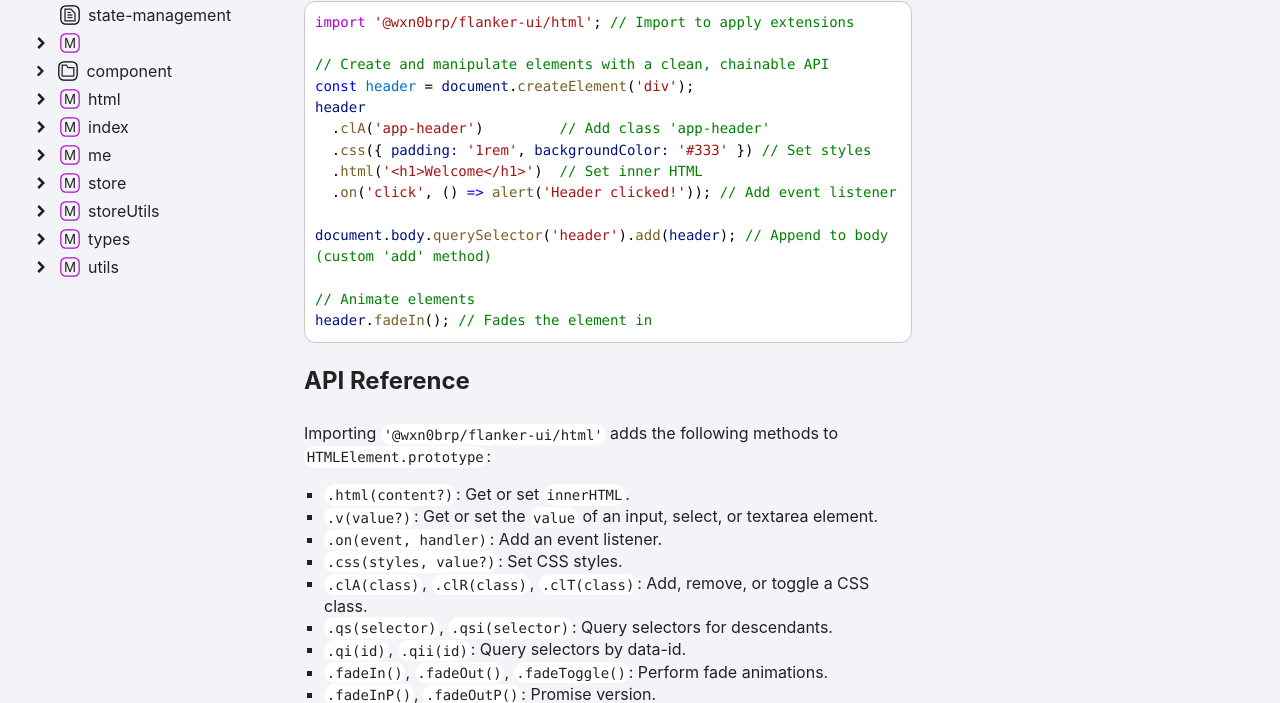
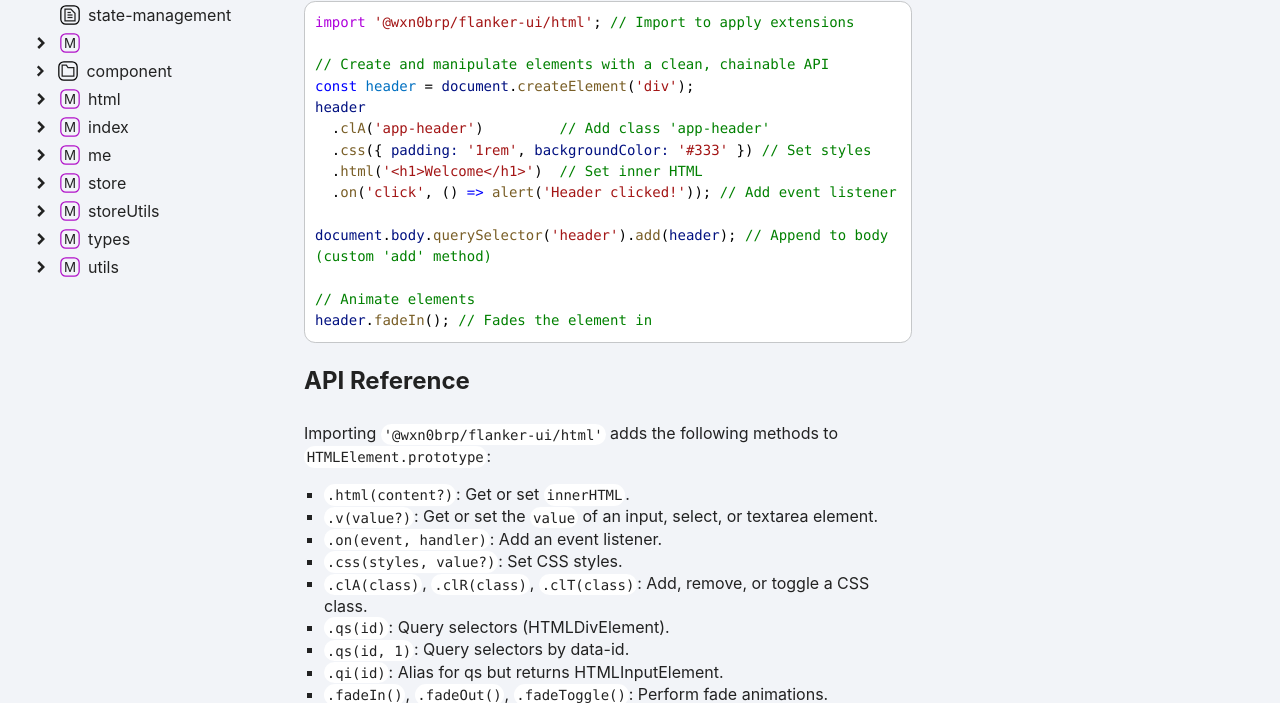
Before and after one commit to wxn0brP/FlankerUi, a plain HTML site: page documents/dom-extensions.html in a window 1280 px wide. Shown: the part 240-943 px from the top of the page. Drawn offline with Linux system fonts and the light colour scheme.

Commit message:
deploy: 2f09aa6e12b7193c9b0414207e76434aa5c9351c

```diff
--- a/documents/dom-extensions.html
+++ b/documents/dom-extensions.html
@@ -9,8 +9,9 @@
 <li><code>.on(event, handler)</code>: Add an event listener.</li>
 <li><code>.css(styles, value?)</code>: Set CSS styles.</li>
 <li><code>.clA(class)</code>, <code>.clR(class)</code>, <code>.clT(class)</code>: Add, remove, or toggle a CSS class.</li>
-<li><code>.qs(selector)</code>, <code>.qsi(selector)</code>: Query selectors for descendants.</li>
-<li><code>.qi(id)</code>, <code>.qii(id)</code>: Query selectors by data-id.</li>
+<li><code>.qs(id)</code>: Query selectors (HTMLDivElement).</li>
+<li><code>.qs(id, 1)</code>: Query selectors by data-id.</li>
+<li><code>.qi(id)</code>: Alias for qs but returns HTMLInputElement.</li>
 <li><code>.fadeIn()</code>, <code>.fadeOut()</code>, <code>.fadeToggle()</code>: Perform fade animations.</li>
 <li><code>.fadeInP()</code>, <code>.fadeOutP()</code>: Promise version.</li>
 <li><code>.add(child)</code>, <code>.addUp(child)</code>: Append or prepend a child element.</li>
```
